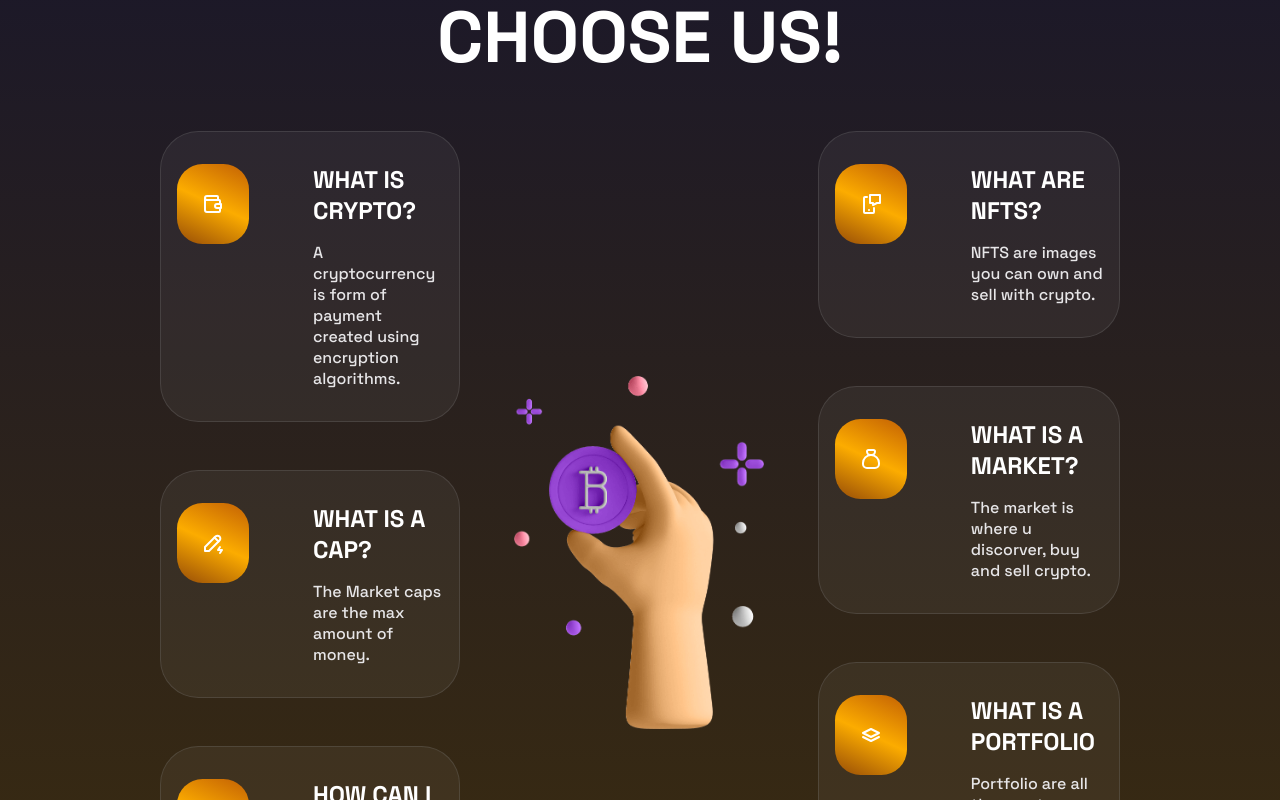
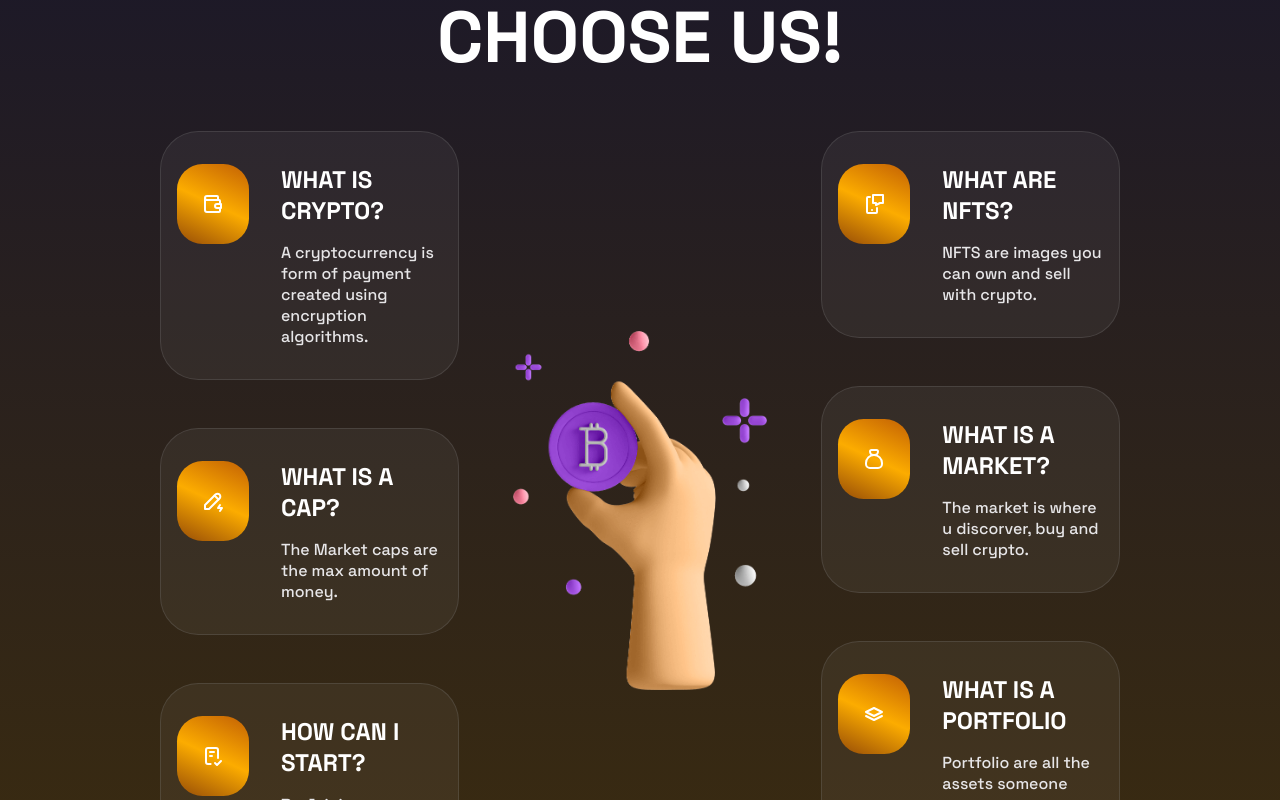
Before and after one commit to HeryRuiz/YouCoin-CryptoMarket, a React (Vite) app: page / in a window 1280 px wide. Shown: the part 1240-2040 px from the top of the page. Built offline with nearby package versions, Linux system fonts and the light colour scheme; no server answers.

Commit message:
fixng gap

```diff
--- a/src/styles/Choose.css
+++ b/src/styles/Choose.css
@@ -82,7 +82,7 @@
   border-radius: 2.4rem;
   border: 1px solid rgba(131, 131, 131, 0.25);
   display: flex;
-  gap: 4rem;
+  gap: 2rem;
   justify-content: center;
   padding: 2rem 1rem;
   width: 100%;
```
